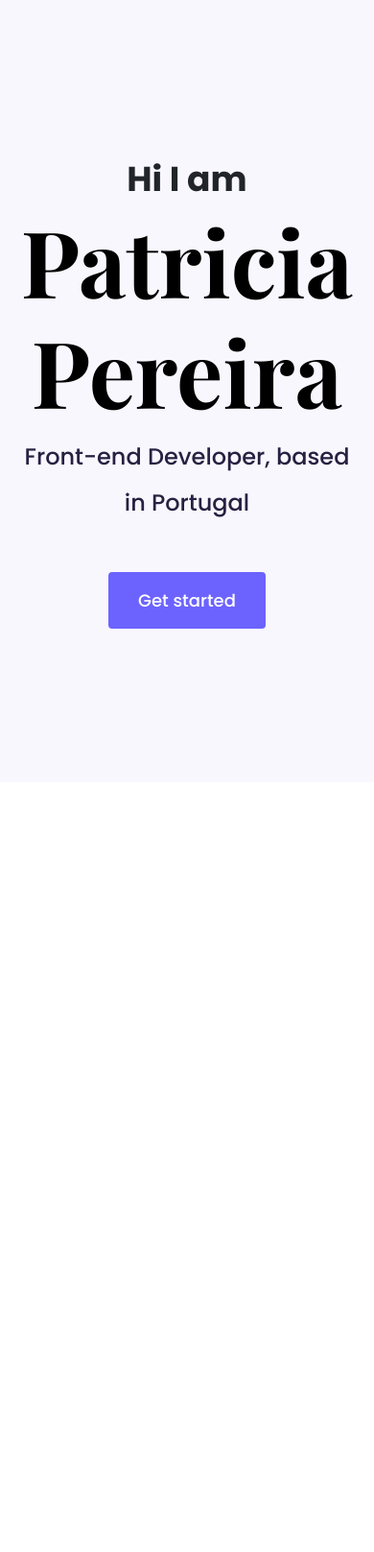
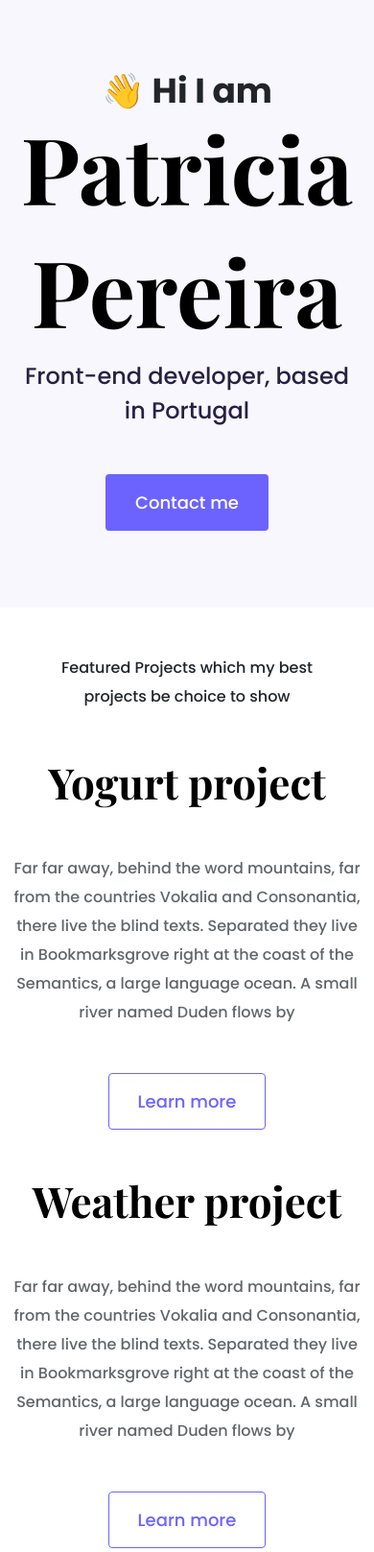
Before and after one commit to ajovicic019/project-portfolio-setup, a plain HTML site: page index.html in a window 390 px wide. Shown: the top 1617 px of the page at 96% size. Before the commit the page ends 844 px from the top, so only its background shows below. Drawn offline with nearby package versions, Linux system fonts and the light colour scheme.

Commit message:
Added and styled homepage content

```diff
--- a/index.html
+++ b/index.html
@@ -25,10 +25,78 @@
   </head>
   <body>
     <div class="hero">
-      <p>Hi I am</p>
+      <p>👋 Hi I am</p>
       <h1>Patricia Pereira</h1>
-      <h2 class="mb-5">Front-end Developer, based in Portugal</h2>
-      <div><a href="#" class="btn btn-branding">Get started</a></div>
+      <h2 class="mb-5">Front-end developer, based in Portugal</h2>
+      <div><a href="#" class="btn btn-branding">Contact me</a></div>
+    </div>
+    <p class="text-center m-5">
+      Featured Projects which my best projects be choice to show
+    </p>
+    <div class="container">
+      <div class="row mb-5">
+        <div class="col d-none d-lg-block">
+          <img
+            src="images/yogurt.png"
+            class="img-fluid"
+            alt="Greek yogurt in a glass"
+          />
+        </div>
+        <div class="col">
+          <div class="project-description">
+            <h2 class="mb-5">Yogurt project</h2>
+            <p class="mb-5 opacity">
+              Far far away, behind the word mountains, far from the countries
+              Vokalia and Consonantia, there live the blind texts. Separated
+              they live in Bookmarksgrove right at the coast of the Semantics, a
+              large language ocean. A small river named Duden flows by
+            </p>
+            <a href="#" class="btn btn-branding-outline">Learn more</a>
+          </div>
+        </div>
+      </div>
+      <div class="row mb-5">
+        <div class="col">
+          <div class="project-description">
+            <h2 class="mb-5">Weather project</h2>
+            <p class="mb-5 opacity">
+              Far far away, behind the word mountains, far from the countries
+              Vokalia and Consonantia, there live the blind texts. Separated
+              they live in Bookmarksgrove right at the coast of the Semantics, a
+              large language ocean. A small river named Duden flows by
+            </p>
+            <a href="#" class="btn btn-branding-outline">Learn more</a>
+          </div>
+        </div>
+        <div class="col d-none d-lg-block">
+          <img
+            src="images/weather.png"
+            class="img-fluid"
+            alt="Greek yogurt in a glass"
+          />
+        </div>
+      </div>
+      <div class="row">
+        <div class="col d-none d-lg-block">
+          <img
+            src="images/dictionary.png"
+            class="img-fluid"
+            alt="Greek yogurt in a glass"
+          />
+        </div>
+        <div class="col">
+          <div class="project-description">
+            <h2 class="mb-5">Dictionary project</h2>
+            <p class="mb-5 opacity">
+              Far far away, behind the word mountains, far from the countries
+              Vokalia and Consonantia, there live the blind texts. Separated
+              they live in Bookmarksgrove right at the coast of the Semantics, a
+              large language ocean. A small river named Duden flows by
+            </p>
+            <a href="#" class="btn btn-branding-outline">Learn more</a>
+          </div>
+        </div>
+      </div>
     </div>
 
     <script
--- a/styles/portfolio.css
+++ b/styles/portfolio.css
@@ -18,9 +18,18 @@ h6 {
   font-weight: bold;
   color: black;
 }
+h1 {
+  font-size: 96px;
+  line-height: 1.5;
+}
+h2 {
+  font-size: 64px;
+}
 p {
   font-family: var(--default-font-family);
   font-weight: normal;
+  font-size: 16px;
+  line-height: 30px;
 }
 .hero {
   background: var(--secondary-color);
@@ -39,7 +48,7 @@ p {
   font-family: var(--default-font-family);
   font-weight: normal;
   font-size: 24px;
-  line-height: 2;
+  line-height: 1.5;
   color: #272142;
 }
 .btn-branding {
@@ -50,3 +59,33 @@ p {
   line-height: 27px;
   padding: 15px 30px;
 }
+.btn-branding-outline {
+  border: 1px solid var(--branding-color);
+  border-radius: 4px;
+  color: var(--branding-color);
+  font-size: 18px;
+  line-height: 27px;
+  padding: 15px 30px;
+}
+.opacity {
+  opacity: 0.7;
+}
+.project-description {
+  padding: 120px 60px;
+}
+@media (max-width: 960px) {
+  h1 {
+    font-size: 44px;
+    line-height: normal;
+  }
+  h2 {
+    font-size: 44px;
+  }
+  .hero {
+    padding: 80px 20px;
+  }
+  .project-description {
+    padding: 0;
+    text-align: center;
+  }
+}
```
Also changed, not shown: images/dictionary.png (added), images/weather.png (added), images/yogurt.png (added).
